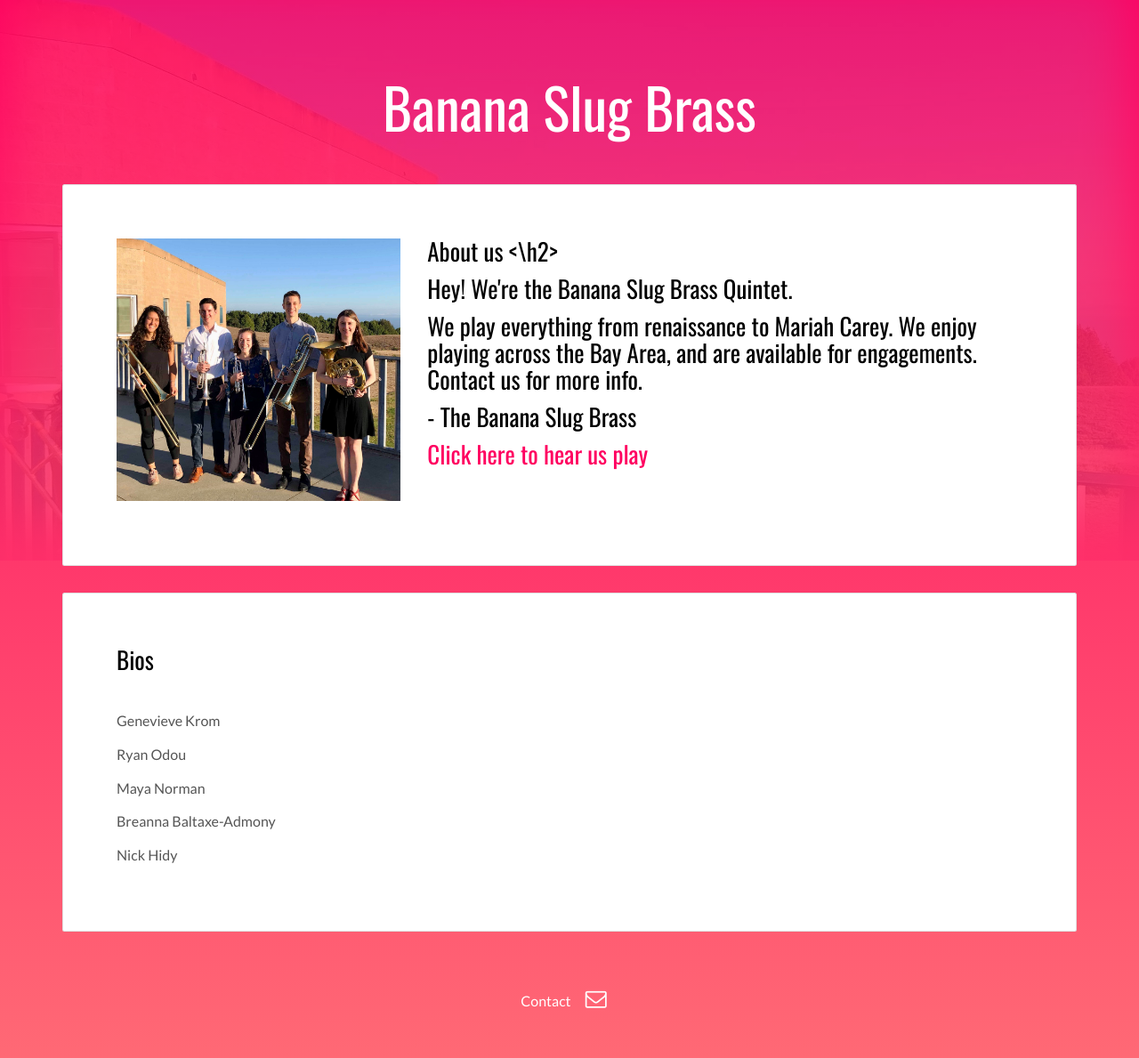
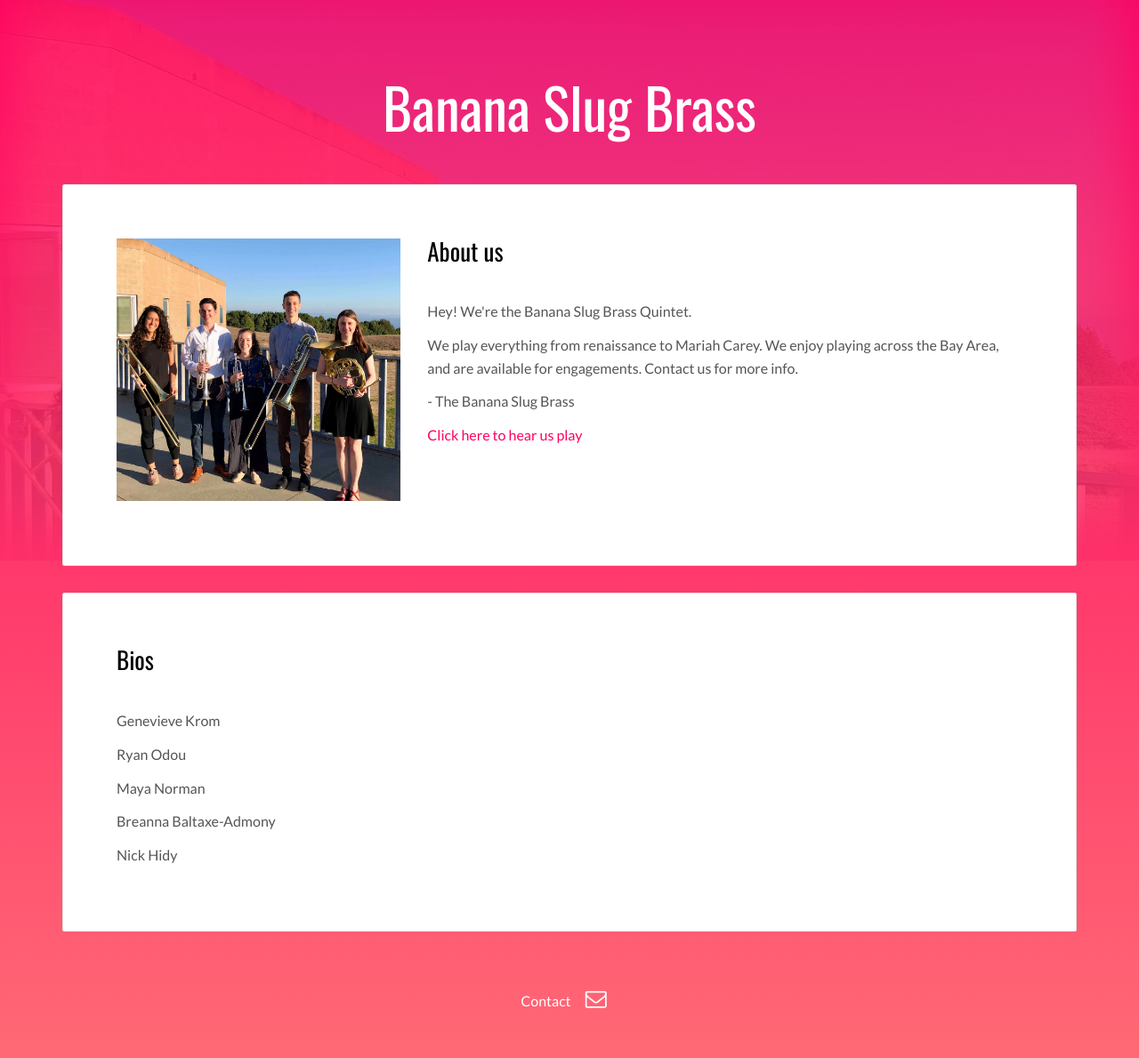
Before and after one commit to bbaltaxe/bbaltaxe.github.io, a Jekyll site: the page slugbrass.html, which Jekyll copies as it is, in a window 1280 px wide. Shown: the whole page at 89% size. Built offline with Jekyll 4.4.1, drawn with Linux system fonts in a browser that asks for light colours.

```diff
--- a/slugbrass.html
+++ b/slugbrass.html
@@ -46,7 +46,7 @@
                   </p>
                 </div>
                 <div class="col-md-8">
-                  <h2> About us <\h2>
+                  <h2> About us </h2>
                   <p></p>
                   <p> Hey! We're the Banana Slug Brass Quintet.
                   <p> We play everything from renaissance to Mariah Carey. We enjoy playing across the Bay Area, and are available for engagements. Contact us for more info. </p>
```
